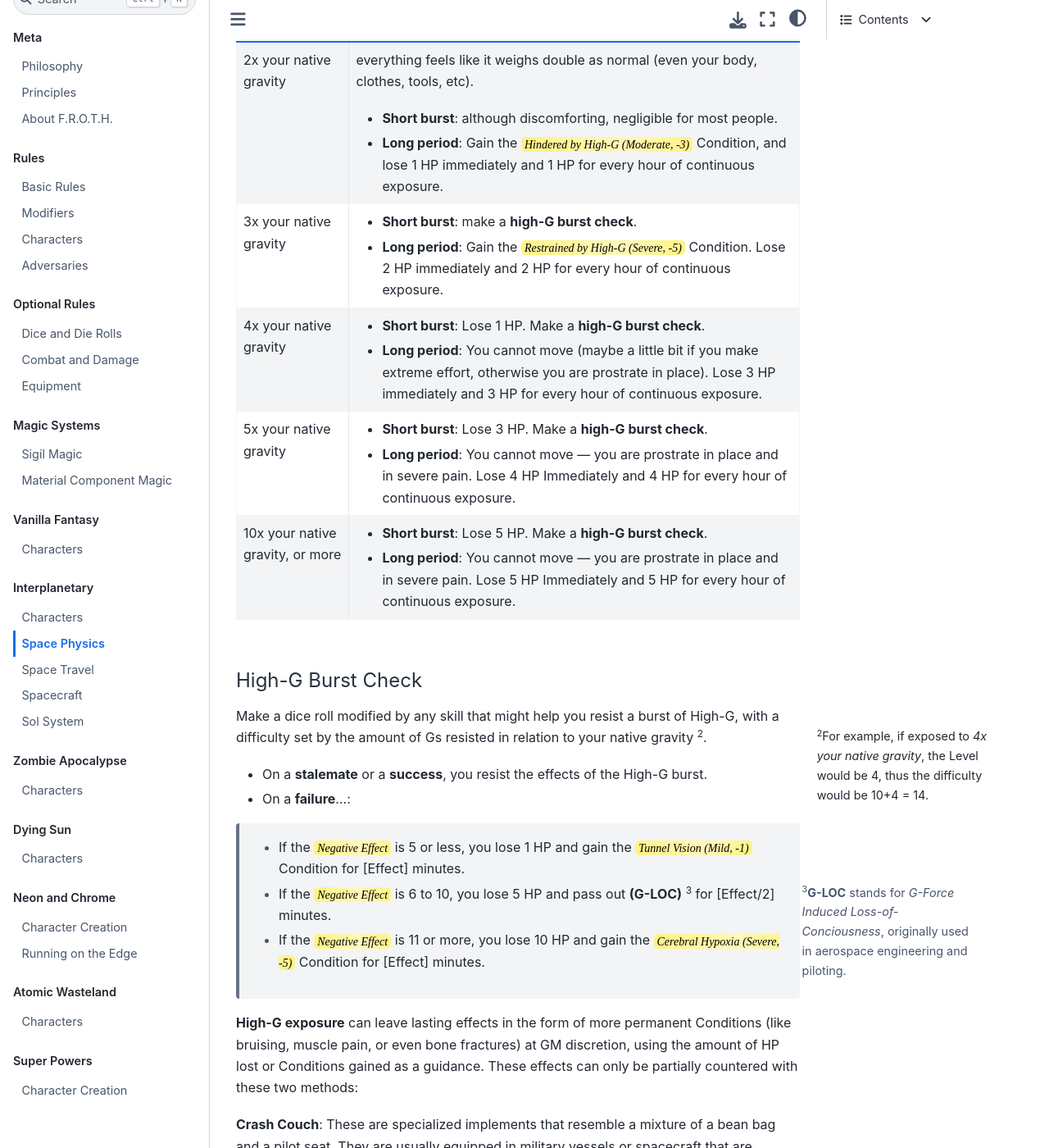
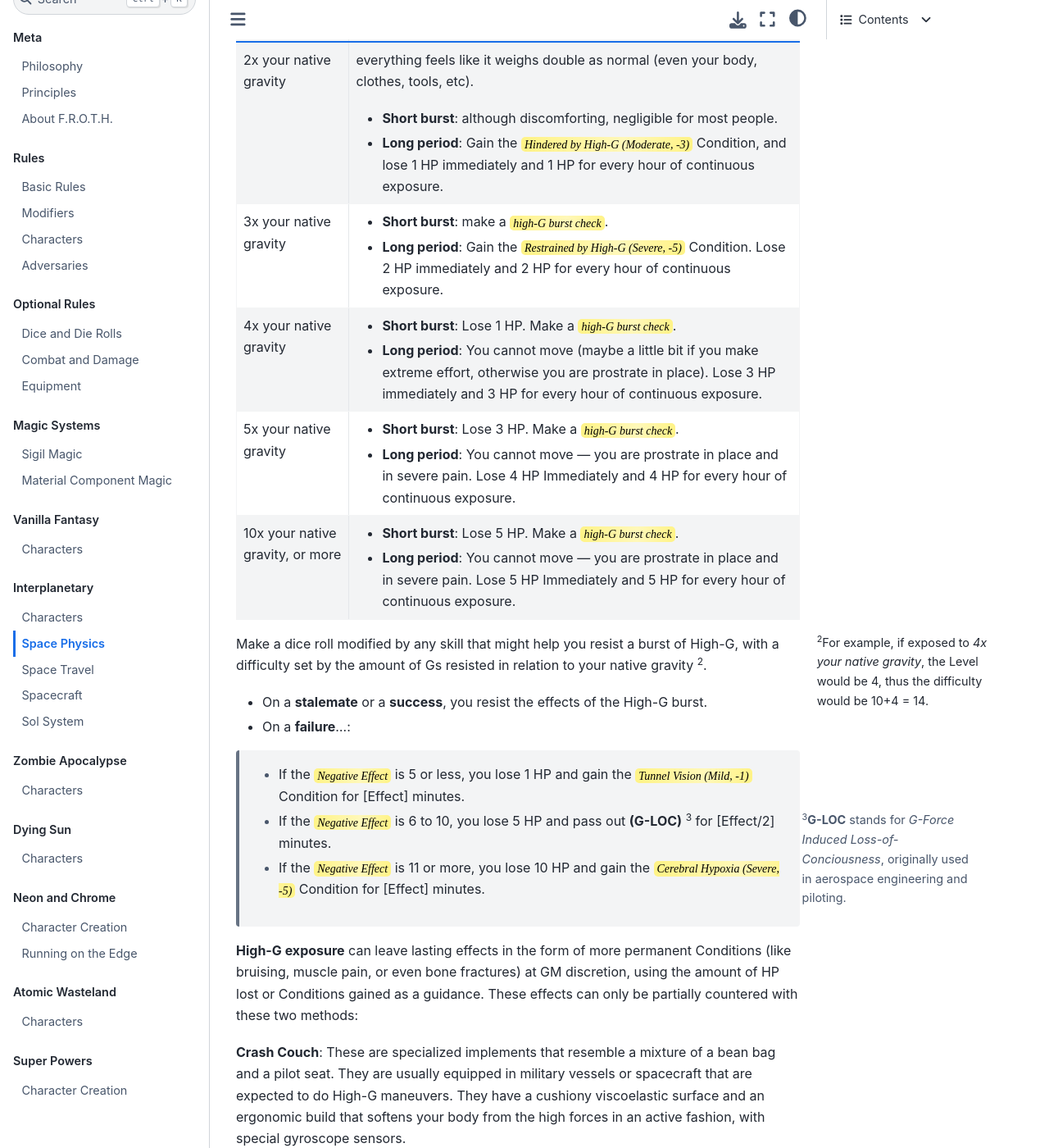
Before and after one commit to TaTooKa/froth, a Sphinx documentation site: the page built from docs/source/pages/worlds/interplanetary/spacephysics.rst, in a window 1280 px wide and 1400 px high, scrolled down 5832 px. Shown: the whole window at 82% size. Built offline with Sphinx 7.4.7 and the Sphinx Book theme 1.1.4, drawn with Linux system fonts in a browser that asks for light colours; cross-references to code outside the pages are shown as plain code; part of the change alters nothing that is shown.

```diff
--- a/docs/source/pages/worlds/interplanetary/spacephysics.rst
+++ b/docs/source/pages/worlds/interplanetary/spacephysics.rst
@@ -124,28 +124,32 @@ Each character has a :hoverxref:`native gravity <nativegravity>` they are accust
 
    - **Short burst**: although discomforting, negligible for most people.
    - **Long period**: Gain the ``Hindered by High-G (Moderate, -3)`` Condition, and lose 1 HP immediately and 1 HP for every hour of continuous exposure."
-   "3x your native gravity", "- **Short burst**: make a **high-G burst check**.
+   "3x your native gravity", "- **Short burst**: make a :hoverxref:`high-G burst check <highgburstcheck>`.
    - **Long period**: Gain the ``Restrained by High-G (Severe, -5)`` Condition. Lose 2 HP immediately and 2 HP for every hour of continuous exposure."
-   "4x your native gravity", "- **Short burst**: Lose 1 HP. Make a **high-G burst check**.
+   "4x your native gravity", "- **Short burst**: Lose 1 HP. Make a :hoverxref:`high-G burst check <highgburstcheck>`.
    - **Long period**: You cannot move (maybe a little bit if you make extreme effort, otherwise you are prostrate in place). Lose 3 HP immediately and 3 HP for every hour of continuous exposure."
-   "5x your native gravity", "- **Short burst**: Lose 3 HP. Make a **high-G burst check**.
+   "5x your native gravity", "- **Short burst**: Lose 3 HP. Make a :hoverxref:`high-G burst check <highgburstcheck>`.
    - **Long period**: You cannot move ― you are prostrate in place and in severe pain. Lose 4 HP Immediately and 4 HP for every hour of continuous exposure."
-   "10x your native gravity, or more", "- **Short burst**: Lose 5 HP. Make a **high-G burst check**.
+   "10x your native gravity, or more", "- **Short burst**: Lose 5 HP. Make a :hoverxref:`high-G burst check <highgburstcheck>`.
    - **Long period**: You cannot move ― you are prostrate in place and in severe pain. Lose 5 HP Immediately and 5 HP for every hour of continuous exposure."
 
-High-G Burst Check
-^^^^^^^^^^^^^^^^^^
+.. _highgburstcheck:
 
-Make a dice roll modified by any skill that might help you resist a burst of High-G, with a difficulty set by the amount of Gs resisted in relation to your native gravity [#]_.
+.. container:: highgburstcheck
 
-.. [#] For example, if exposed to *4x your native gravity*, the Level would be 4, thus the difficulty would be 10+4 = 14.
+   High-G Burst Check
+   ^^^^^^^^^^^^^^^^^^
 
-- On a **stalemate** or a **success**, you resist the effects of the High-G burst.
-- On a **failure**...:
+   Make a dice roll modified by any skill that might help you resist a burst of High-G, with a difficulty set by the amount of Gs resisted in relation to your native gravity [#]_.
 
- - If the :hoverxref:`Negative Effect <effect>` is 5 or less, you lose 1 HP and gain the ``Tunnel Vision (Mild, -1)`` Condition for [Effect] minutes.
- - If the :hoverxref:`Negative Effect <effect>` is 6 to 10, you lose 5 HP and pass out **(G-LOC)** [#]_ for [Effect/2] minutes.
- - If the :hoverxref:`Negative Effect <effect>` is 11 or more, you lose 10 HP and gain the ``Cerebral Hypoxia (Severe, -5)`` Condition for [Effect] minutes.
+   .. [#] For example, if exposed to *4x your native gravity*, the Level would be 4, thus the difficulty would be 10+4 = 14.
+
+   - On a **stalemate** or a **success**, you resist the effects of the High-G burst.
+   - On a **failure**...:
+
+    - If the :hoverxref:`Negative Effect <effect>` is 5 or less, you lose 1 HP and gain the ``Tunnel Vision (Mild, -1)`` Condition for [Effect] minutes.
+    - If the :hoverxref:`Negative Effect <effect>` is 6 to 10, you lose 5 HP and pass out **(G-LOC)** [#]_ for [Effect/2] minutes.
+    - If the :hoverxref:`Negative Effect <effect>` is 11 or more, you lose 10 HP and gain the ``Cerebral Hypoxia (Severe, -5)`` Condition for [Effect] minutes.
 
 .. [#] **G-LOC** stands for *G-Force Induced Loss-of-Conciousness*, originally used in aerospace engineering and piloting.
 
```
